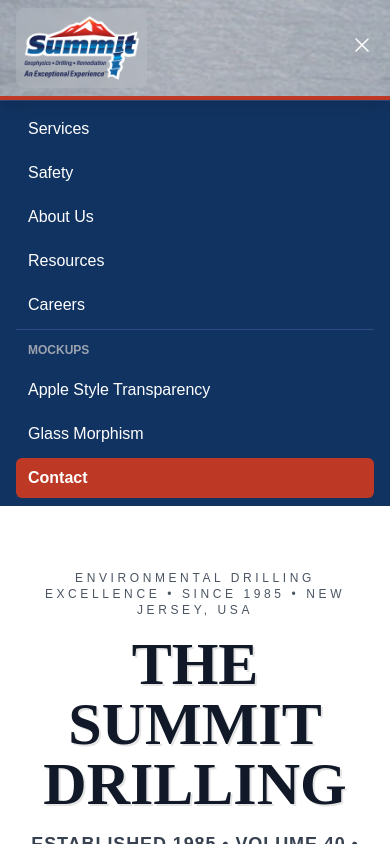
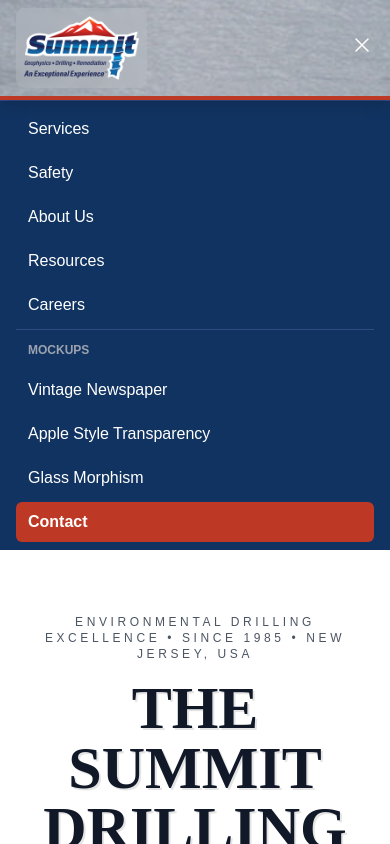
Before and after one commit to prakharbha/summit, a Next.js app: page /mockup8 in a window 390 px wide. Both pictures are taken after a click on the button 362 px from the left and 44 px from the top of the page. Shown: the top 844 px of the page. Built offline with nearby package versions, Linux system fonts and the light colour scheme.

Commit message:
Update navigation: Add mockups 8, 9, 10 to main mockups dropdown
- Moved all mockups (8, 9, 10) to main navigation list
- Removed separate 'Modern Designs' section
- Added mockup8 to mobile menu mockups section
- All mockups now easily accessible in top navigation

```diff
--- a/src/components/Header.tsx
+++ b/src/components/Header.tsx
@@ -265,8 +265,6 @@ const Header = () => {
                   <Link href="/mockup8" className="block px-4 py-2 text-white hover:bg-summit-accent transition-colors">
                     Vintage Newspaper
                   </Link>
-                        <div className="border-t border-gray-600 my-2"></div>
-                        <div className="px-4 py-2 text-gray-400 text-xs uppercase font-semibold">Modern Designs</div>
                   <Link href="/mockup9" className="block px-4 py-2 text-white hover:bg-summit-accent transition-colors">
                     Apple Style Transparency
                   </Link>
@@ -336,6 +334,9 @@ const Header = () => {
             {/* Mobile Mockups */}
             <div className="border-t border-summit-secondary my-2"></div>
             <div className="px-3 py-2 text-gray-400 text-xs uppercase font-semibold">Mockups</div>
+            <Link href="/mockup8" className="block px-3 py-2 text-white hover:bg-summit-secondary rounded-md transition-colors">
+              Vintage Newspaper
+            </Link>
             <Link href="/mockup9" className="block px-3 py-2 text-white hover:bg-summit-secondary rounded-md transition-colors">
               Apple Style Transparency
             </Link>
```
Lines whose indentation alone changed are shown as unchanged.
